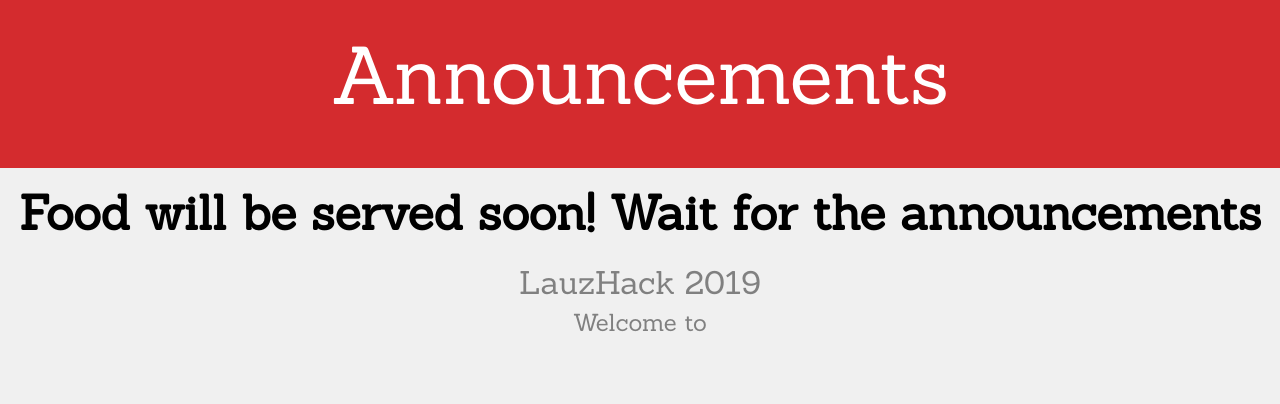
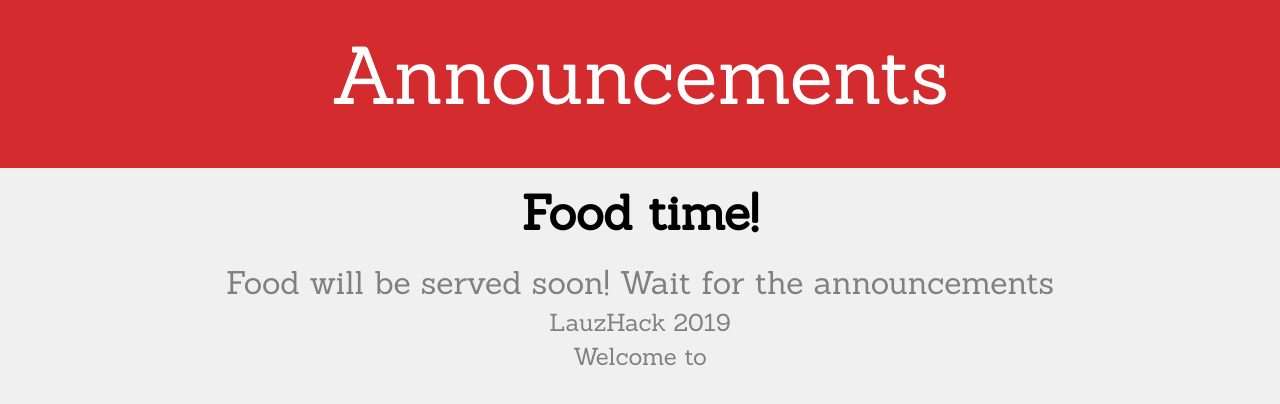
Before and after one commit to LauzHack/Lauzhacklivepage.github.io, a plain HTML site: page index.html in a window 1280 px wide. Drawn offline with nearby package versions, Linux system fonts and the light colour scheme.

Commit message:
Update the live view.

```diff
--- a/index.html
+++ b/index.html
@@ -27,8 +27,9 @@
 
 
 <!-- INSERT ITEMS HERE -->
-<h2>Food will be served soon! Wait for the announcements</h2>
-<h3>LauzHack 2019</h3>
+<h2>Food time!</h2>
+<h3>Food will be served soon! Wait for the announcements</h3>
+<h4>LauzHack 2019</h4>
 <h4>Welcome to</h4>
 <!-- STOP INSERTING THERE -->
 
```
